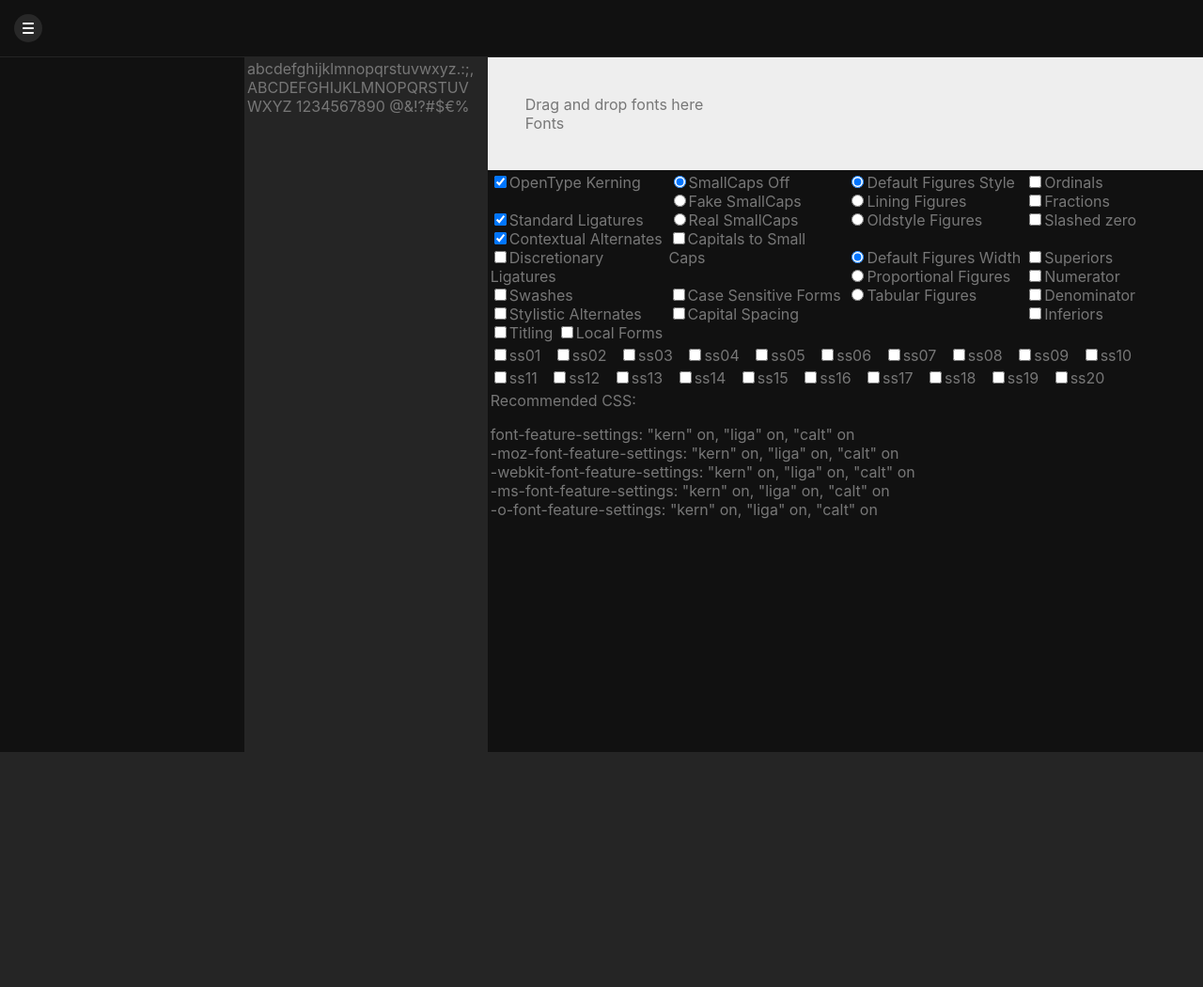
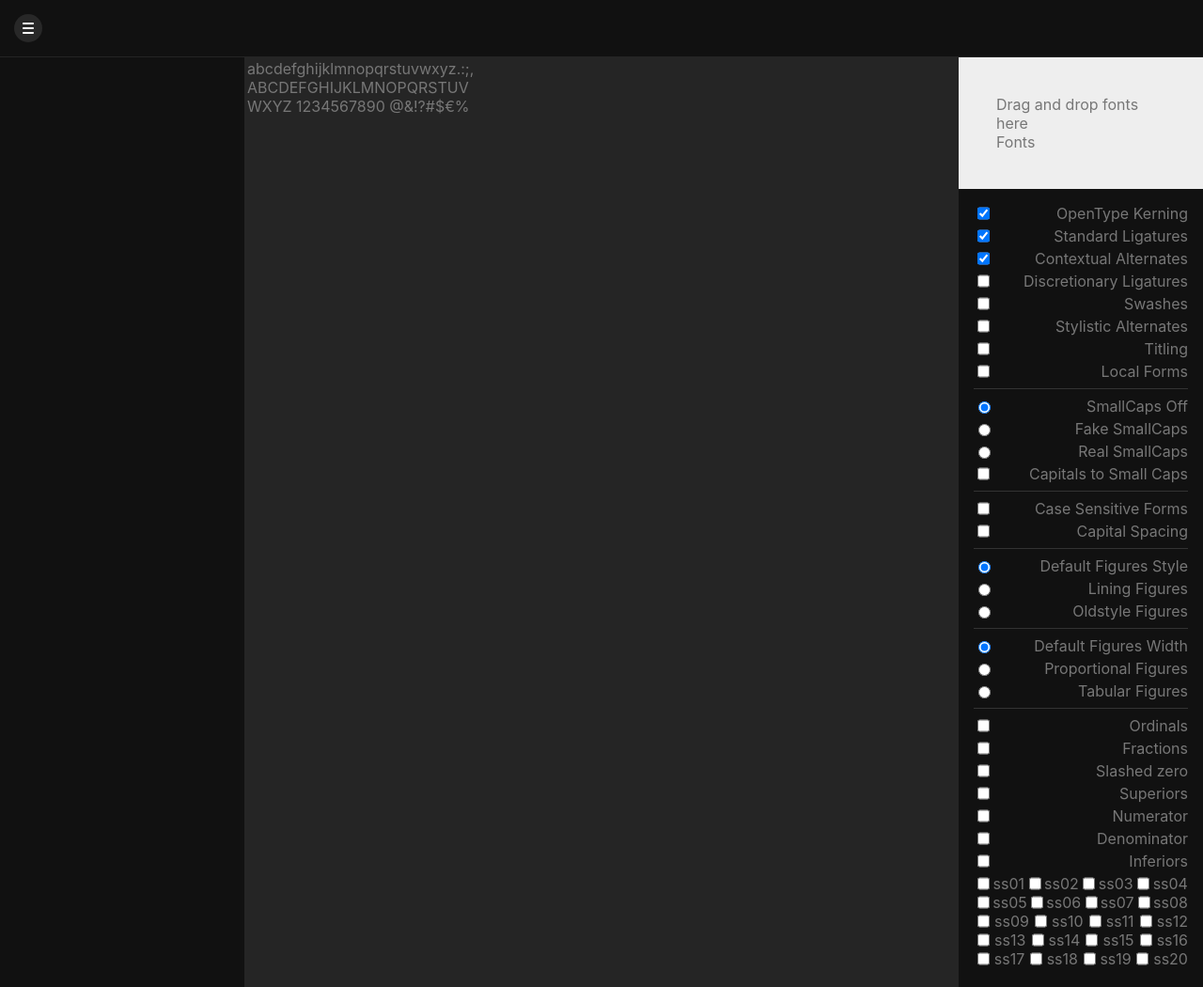
Before and after one commit to sebastiangraz/opentype-demo, a website: page index.html in a window 1280 px wide. Shown: the whole page at 94% size. Before the commit the page ends 800 px from the top, so only its background shows below. Drawn offline with nearby package versions, Linux system fonts and the light colour scheme.

Commit message:
cool shit

```diff
--- a/index.html
+++ b/index.html
@@ -20,306 +20,307 @@
 			</header>
 
 			<aside class="sidebar-left"></aside>
-
 			<article id="canvas">
 				<div id="textbox" contenteditable="true">
 					abcdefghijklmnopqrstuvwxyz.:;, ABCDEFGHIJKLMNOPQRSTUVWXYZ 1234567890
 					@&!?#$€%
 				</div>
 			</article>
-
 			<aside class="sidebar-right">
 				<section style="background: #eee; padding: 40px;">
 					Drag and drop fonts here
 					<div id="fonts">Fonts</div>
 				</section>
-				<div id="otfeatures" style="display: block;">
-					<table width="100%">
-						<tbody>
-							<tr>
-								<td valign="top" width="25%">
+				<div id="otfeatures">
+					<div class="feature">
 						<input
 							type="checkbox"
 							id="kern"
 							onchange="refreshFeatures()"
 							checked=""
-									/>OpenType Kerning<br />
-									<br />
+						/>
+						<label for="kern">OpenType Kerning</label>
+					</div>
+					<div class="feature">
 						<input
 							type="checkbox"
 							id="liga"
 							checked=""
 							onchange="refreshFeatures()"
-									/>Standard Ligatures<br />
+						/>
+						<label for="liga">Standard Ligatures</label>
+					</div>
+					<div class="feature">
 						<input
 							type="checkbox"
 							id="calt"
 							checked=""
 							onchange="refreshFeatures()"
-									/>Contextual Alternates<br />
-									<input
-										type="checkbox"
-										id="dlig"
-										onchange="refreshFeatures()"
-									/>Discretionary Ligatures<br />
+						/>
+						<label for="calt">Contextual Alternates</label>
+					</div>
+					<div class="feature">
+						<input type="checkbox" id="dlig" onchange="refreshFeatures()" />
+						<label for="dlig">Discretionary Ligatures</label>
+					</div>
+					<div class="feature">
 						<input
 							type="checkbox"
 							id="swsh"
 							onchange="refreshFeatures()"
-									/>Swashes<br />
-									<input
-										type="checkbox"
-										id="salt"
-										onchange="refreshFeatures()"
-									/>Stylistic Alternates<br />
-									<input
-										type="checkbox"
-										id="titl"
-										onchange="refreshFeatures()"
-									/>Titling
+						/><label for="swsh">Swashes</label>
+					</div>
+					<div class="feature">
+						<input type="checkbox" id="salt" onchange="refreshFeatures()" />
+						<label for="salt">Stylistic Alternates</label>
+					</div>
+					<div class="feature">
+						<input type="checkbox" id="titl" onchange="refreshFeatures()" />
+						<label for="titl">Titling</label>
+					</div>
+					<div class="feature">
 						<input
 							type="checkbox"
 							id="locl"
 							onchange="refreshFeatures()"
-									/>Local Forms
-								</td>
-								<td valign="top" width="25%">
+						/><label for="locl">Local Forms</label>
+					</div>
+					<hr />
+					<div class="feature">
 						<input
 							type="radio"
 							name="smcp"
 							checked=""
+							id="off"
 							onchange="refreshFeatures()"
-									/>SmallCaps Off<br />
+						/>
+						<label for="off">SmallCaps Off</label>
+					</div>
+					<div class="feature">
 						<input
 							type="radio"
 							id="fake-smcp"
 							name="smcp"
 							onchange="refreshFeatures()"
-									/>Fake SmallCaps<br />
+						/>
+						<label for="fake-smcp">Fake SmallCaps</label>
+					</div>
+					<div class="feature">
 						<input
 							type="radio"
 							id="smcp"
 							name="smcp"
 							onchange="refreshFeatures()"
-									/>Real SmallCaps<br />
-									<input
-										type="checkbox"
-										id="c2sc"
-										onchange="refreshFeatures()"
-									/>Capitals to Small Caps<br />
-									<br />
-									<input
-										type="checkbox"
-										id="case"
-										onchange="refreshFeatures()"
-									/>Case Sensitive Forms<br />
-									<input
-										type="checkbox"
-										id="cpsp"
-										onchange="refreshFeatures()"
-									/>Capital Spacing
-								</td>
-								<td valign="top" width="25%">
+						/>
+						<label for="smcp">Real SmallCaps</label>
+					</div>
+					<div class="feature">
+						<input type="checkbox" id="c2sc" onchange="refreshFeatures()" />
+						<label for="c2sc">Capitals to Small Caps</label>
+					</div>
+					<hr />
+					<div class="feature">
+						<input type="checkbox" id="case" onchange="refreshFeatures()" />
+						<label for="case">Case Sensitive Forms</label>
+					</div>
+					<div class="feature">
+						<input type="checkbox" id="cpsp" onchange="refreshFeatures()" />
+						<label for="cpsp">Capital Spacing</label>
+					</div>
+					<hr />
+					<div class="feature">
 						<input
 							type="radio"
 							name="numsty"
 							checked=""
+							id="off-dfs"
 							onchange="refreshFeatures()"
-									/>Default Figures Style<br />
+						/>
+						<label for="off-dfs">Default Figures Style</label>
+					</div>
+					<div class="feature">
 						<input
 							type="radio"
 							id="lnum"
 							name="numsty"
 							onchange="refreshFeatures()"
-									/>Lining Figures<br />
+						/>
+						<label for="lnum">Lining Figures</label>
+					</div>
+					<div class="feature">
 						<input
 							type="radio"
 							id="onum"
 							name="numsty"
 							onchange="refreshFeatures()"
-									/>Oldstyle Figures<br />
-									<br />
+						/>
+						<label for="onum">Oldstyle Figures</label>
+					</div>
+					<hr />
+					<div class="feature">
 						<input
 							type="radio"
 							name="numspc"
 							checked=""
+							id="off-dfw"
 							onchange="refreshFeatures()"
-									/>Default Figures Width<br />
+						/>
+						<label for="off-dfw">Default Figures Width</label>
+					</div>
+					<div class="feature">
 						<input
 							type="radio"
 							id="pnum"
 							name="numspc"
 							onchange="refreshFeatures()"
-									/>Proportional Figures<br />
+						/>
+						<label for="pnum">Proportional Figures</label>
+					</div>
+					<div class="feature">
 						<input
 							type="radio"
 							id="tnum"
 							name="numspc"
 							onchange="refreshFeatures()"
-									/>Tabular Figures
-								</td>
-								<td valign="top" width="25%">
-									<input
-										type="checkbox"
-										id="ordn"
-										onchange="refreshFeatures()"
-									/>Ordinals<br />
+						/>
+						<label for="tnum">Tabular Figures</label>
+					</div>
+					<hr />
+					<div class="feature">
+						<input type="checkbox" id="ordn" onchange="refreshFeatures()" />
+						<label for="ordn">Ordinals</label>
+					</div>
+					<div class="feature">
 						<input
 							type="checkbox"
 							id="frac"
 							name="frac"
 							onchange="refreshFeatures()"
-									/>Fractions<br />
-									<input
-										type="checkbox"
-										id="zero"
-										onchange="refreshFeatures()"
-									/>Slashed zero<br />
-									<br />
-									<input
-										type="checkbox"
-										id="sups"
-										onchange="refreshFeatures()"
-									/>Superiors<br />
-									<input
-										type="checkbox"
-										id="numr"
-										onchange="refreshFeatures()"
-									/>Numerator<br />
-									<input
-										type="checkbox"
-										id="dnom"
-										onchange="refreshFeatures()"
-									/>Denominator<br />
-									<input
-										type="checkbox"
-										id="sinf"
-										onchange="refreshFeatures()"
-									/>Inferiors
-								</td>
-							</tr>
-							<tr>
-								<td colspan="4" valign="top">
+						/>
+						<label for="frac">Fractions</label>
+					</div>
+					<div class="feature">
+						<input type="checkbox" id="zero" onchange="refreshFeatures()" />
+						<label for="zero">Slashed zero</label>
+					</div>
+					<div class="feature">
+						<input type="checkbox" id="sups" onchange="refreshFeatures()" />
+						<label for="sups">Superiors</label>
+					</div>
+					<div class="feature">
+						<input type="checkbox" id="numr" onchange="refreshFeatures()" />
+						<label for="numr">Numerator</label>
+					</div>
+					<div class="feature">
+						<input type="checkbox" id="dnom" onchange="refreshFeatures()" />
+						<label for="dnom">Denominator</label>
+					</div>
+					<div class="feature">
+						<input type="checkbox" id="sinf" onchange="refreshFeatures()" />
+						<label for="sinf">Inferiors</label>
+					</div>
+					<div class="feature">
 						<input
 							type="checkbox"
 							id="ss01"
 							onchange="refreshFeatures()"
-									/>ss01 &nbsp;
+						/><label for="ss01">ss01</label>
 						<input
 							type="checkbox"
 							id="ss02"
 							onchange="refreshFeatures()"
-									/>ss02 &nbsp;
+						/><label for="ss02">ss02</label>
 						<input
 							type="checkbox"
 							id="ss03"
 							onchange="refreshFeatures()"
-									/>ss03 &nbsp;
+						/><label for="ss03">ss03</label>
 						<input
 							type="checkbox"
 							id="ss04"
 							onchange="refreshFeatures()"
-									/>ss04 &nbsp;
+						/><label for="ss04">ss04</label>
 						<input
 							type="checkbox"
 							id="ss05"
 							onchange="refreshFeatures()"
-									/>ss05 &nbsp;
+						/><label for="ss05">ss05</label>
 						<input
 							type="checkbox"
 							id="ss06"
 							onchange="refreshFeatures()"
-									/>ss06 &nbsp;
+						/><label for="ss06">ss06</label>
 						<input
 							type="checkbox"
 							id="ss07"
 							onchange="refreshFeatures()"
-									/>ss07 &nbsp;
+						/><label for="ss07">ss07</label>
 						<input
 							type="checkbox"
 							id="ss08"
 							onchange="refreshFeatures()"
-									/>ss08 &nbsp;
+						/><label for="ss08">ss08</label>
 						<input
 							type="checkbox"
 							id="ss09"
 							onchange="refreshFeatures()"
-									/>ss09 &nbsp;
+						/><label for="ss09">ss09</label>
 						<input
 							type="checkbox"
 							id="ss10"
 							onchange="refreshFeatures()"
-									/>ss10<br />
-								</td>
-							</tr>
-							<tr>
-								<td colspan="4" valign="top">
+						/><label for="ss10">ss10</label>
 						<input
 							type="checkbox"
 							id="ss11"
 							onchange="refreshFeatures()"
-									/>ss11 &nbsp;
+						/><label for="ss11">ss11</label>
 						<input
 							type="checkbox"
 							id="ss12"
 							onchange="refreshFeatures()"
-									/>ss12 &nbsp;
+						/><label for="ss12">ss12</label>
 						<input
 							type="checkbox"
 							id="ss13"
 							onchange="refreshFeatures()"
-									/>ss13 &nbsp;
+						/><label for="ss13">ss13</label>
 						<input
 							type="checkbox"
 							id="ss14"
 							onchange="refreshFeatures()"
-									/>ss14 &nbsp;
+						/><label for="ss14">ss14</label>
 						<input
 							type="checkbox"
 							id="ss15"
 							onchange="refreshFeatures()"
-									/>ss15 &nbsp;
+						/><label for="ss15">ss15</label>
 						<input
 							type="checkbox"
 							id="ss16"
 							onchange="refreshFeatures()"
-									/>ss16 &nbsp;
+						/><label for="ss16">ss16</label>
 						<input
 							type="checkbox"
 							id="ss17"
 							onchange="refreshFeatures()"
-									/>ss17 &nbsp;
+						/><label for="ss17">ss17</label>
 						<input
 							type="checkbox"
 							id="ss18"
 							onchange="refreshFeatures()"
-									/>ss18 &nbsp;
+						/><label for="ss18">ss18</label>
 						<input
 							type="checkbox"
 							id="ss19"
 							onchange="refreshFeatures()"
-									/>ss19 &nbsp;
+						/><label for="ss19">ss19</label>
 						<input
 							type="checkbox"
 							id="ss20"
 							onchange="refreshFeatures()"
-									/>ss20<br />
-								</td>
-							</tr>
-							<tr>
-								<td colspan="3">
-									<p style="margin: 0 0 6px;">Recommended CSS:</p>
-									<p id="csscode">
-										font-feature-settings: "kern" on, "liga" on, "calt" on<br />-moz-font-feature-settings:
-										"kern" on, "liga" on, "calt" on<br />-webkit-font-feature-settings:
-										"kern" on, "liga" on, "calt" on<br />-ms-font-feature-settings:
-										"kern" on, "liga" on, "calt" on<br />-o-font-feature-settings:
-										"kern" on, "liga" on, "calt" on
-									</p>
-								</td>
-							</tr>
-						</tbody>
-					</table>
+						/><label for="ss20">ss20</label>
+					</div>
 				</div>
 			</aside>
 		</div>
@@ -334,5 +335,5 @@
 	</script>
 	<script src="main.js"></script>
 	<script src="otf.js"></script>
-	<script src="movetings.js"></script>
+	<script src="https://unpkg.com/interactjs/dist/interact.min.js"></script>
 </html>
--- a/style.css
+++ b/style.css
@@ -9,6 +9,15 @@ body {
 * {
 	box-sizing: border-box;
 }
+#otfeatures {
+	padding: 1rem;
+}
+.feature {
+	display: flex;
+	flex-wrap: wrap;
+	margin-bottom: 4px;
+	justify-content: space-between;
+}
 .button {
 	background: #282828;
 	height: 30px;
@@ -18,14 +27,19 @@ body {
 	align-items: center;
 	justify-content: center;
 }
+
 .grid {
 	display: grid;
-	grid-template-columns: 260px auto auto;
+	grid-template-columns: 260px auto 260px;
 	grid-template-rows: 60px auto;
 	grid-gap: 1px;
 	height: 100vh;
 }
-
+hr {
+	border: none;
+	background: #333;
+	height: 1px;
+}
 header,
 aside,
 footer {
```
Also changed, not shown: otf.js (+0 -12 lines). Lines whose indentation alone changed are shown as unchanged.
